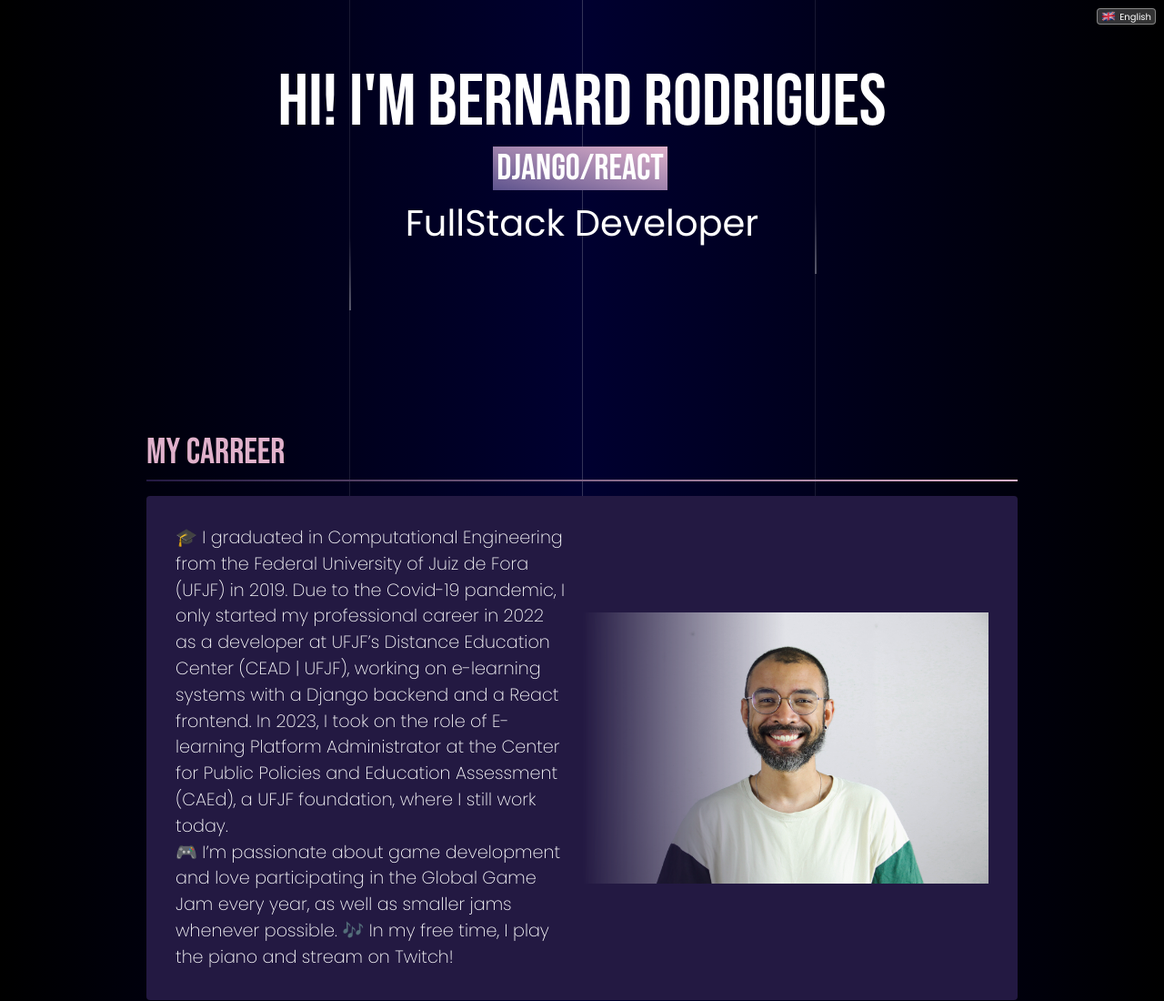
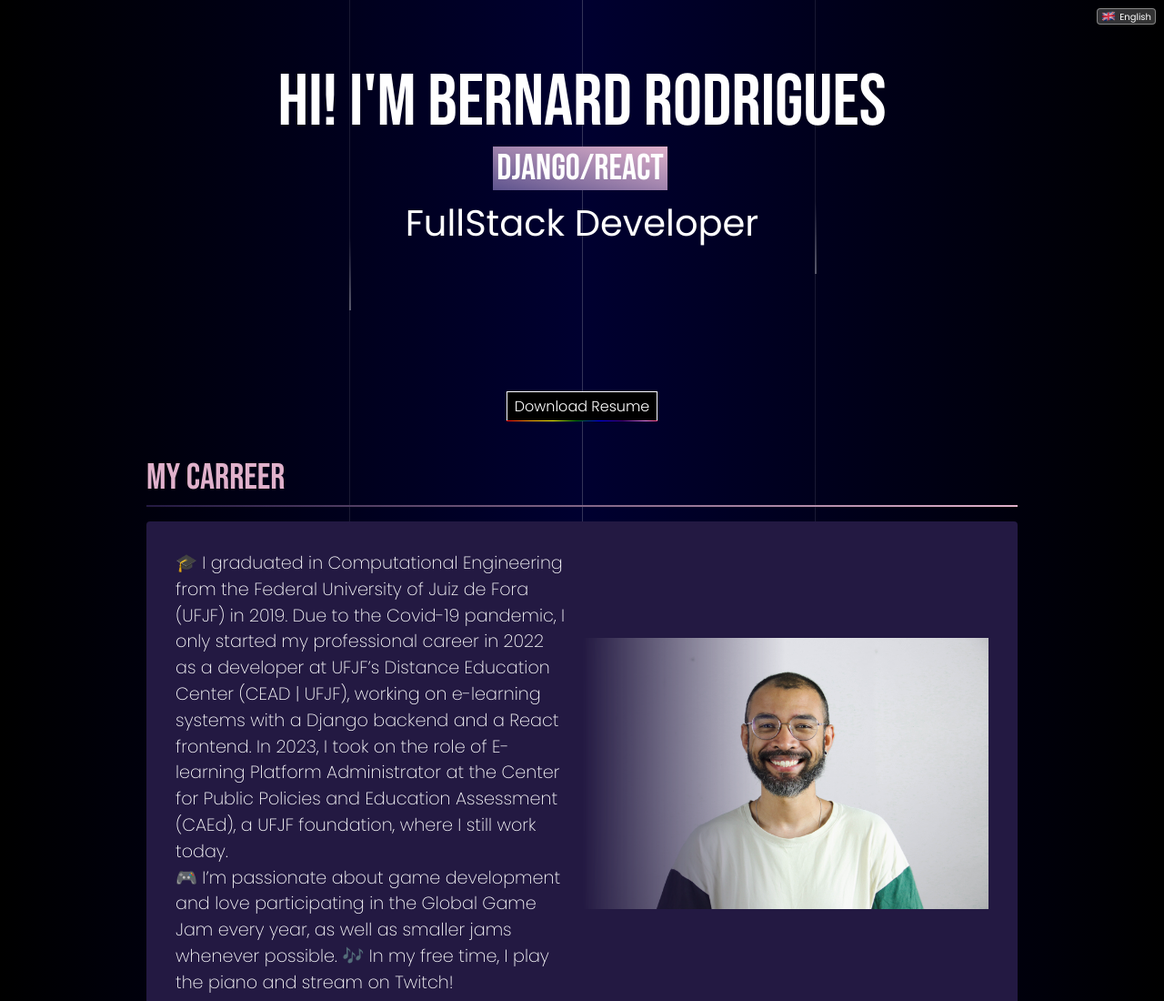
Before and after one commit to bernard-rodrigues/portfolio, a plain HTML site: page index.html in a window 1280 px wide. Shown: the top 1100 px of the page at 91% size. Drawn offline with Linux system fonts and the light colour scheme.

Commit message:
feat: download resume button

```diff
--- a/index.html
+++ b/index.html
@@ -59,6 +59,18 @@
     <div class="comet">
     </div>
    </div>
+   <section id="resume-container">
+    <a class="en" download="Bernard_Rodrigues_CV.pdf" href="./assets/files/Bernard_Rodrigues_CV_English.pdf">
+     <span>
+      Download Resume
+     </span>
+    </a>
+    <a class="pt" download="Bernard_Rodrigues_CV.pdf" href="./assets/files/Bernard_Rodrigues_CV_Portuguese.pdf">
+     <span>
+      Baixar Currículo
+     </span>
+    </a>
+   </section>
    <section id="bio">
     <h2 class="title">
      <span class="en">
--- a/sass/input.scss
+++ b/sass/input.scss
@@ -100,6 +100,34 @@ h1, h2{
 
     span{
         font-family: $bebas;
+    }
+}
+
+#resume-container{
+    display: flex;
+    justify-content: center;
+
+    a{
+        padding-bottom: 0.25rem;
+        background-image: linear-gradient(to right, red,orange,yellow,green,blue,indigo,violet, red,orange,yellow,green,blue,indigo,violet);
+        background-size: 200% 200%;
+        background-position: 0 0;
+        transition: background-position 1s, transform 0.3s;
+
+        &:hover{
+            background-position: 100% 100%;
+            transform: scale(1.1);
+        }
+
+        span{
+            background-color: $black;
+            border-top: solid $white 1px;
+            border-left: solid $white 1px;
+            border-right: solid $white 1px;
+            color: $white;
+            padding: 0.25rem 0.5rem;
+            font-weight: 300;
+        }
     }
 }
 
```
Also changed, not shown: templates/components/download_resume.html (added, +16 -0 lines), templates/components/language_toggler_button.html (added, +4 -0 lines), templates/template.html (+3 -4 lines), styles/style.css, 3 other files.
